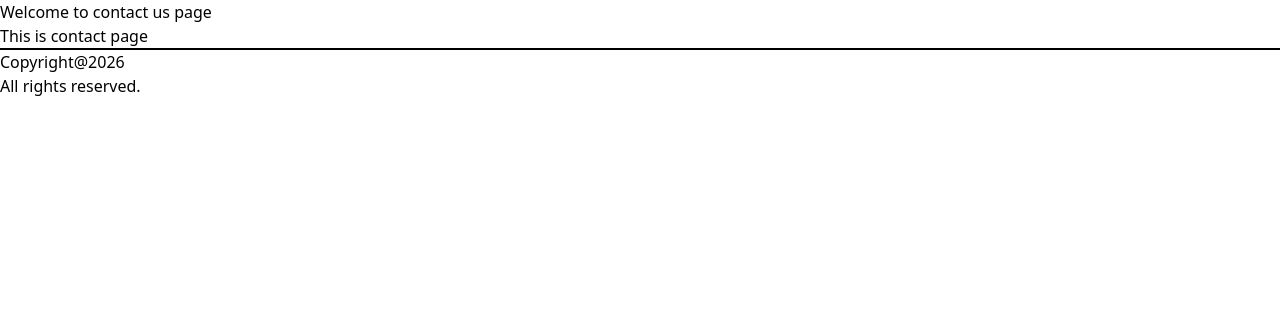
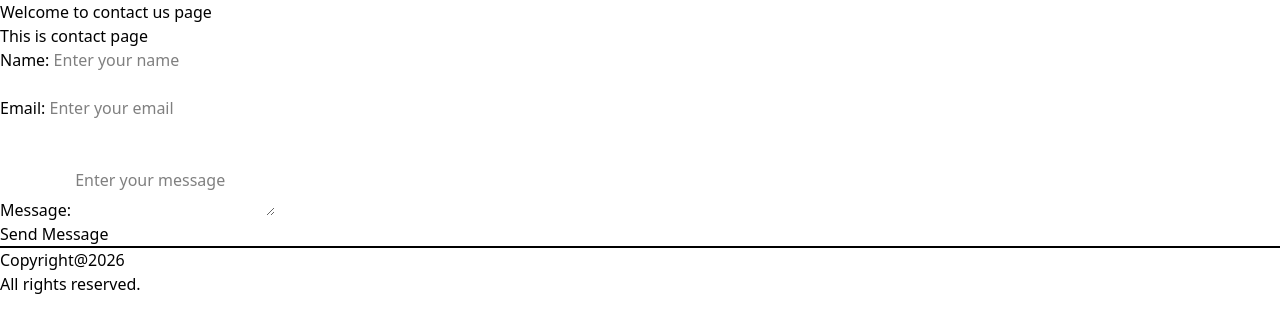
Before and after one commit to sneha200229/Flask-tutorial, a Flask app: page /contact in a window 1280 px wide. Shown: the part 49-382 px from the top of the page. Run offline with Flask 3, Linux system fonts and the light colour scheme.

Commit message:
Commit for request.get and post

```diff
--- a/app.py
+++ b/app.py
@@ -1,4 +1,4 @@
-from flask import Flask, render_template
+from flask import Flask, render_template,request
 
 
 app=Flask(__name__)
@@ -11,10 +11,17 @@ def home():
 def about():
     return render_template("about.html")
 
-@app.route("/contact")
+@app.route("/contact",methods=["GET","POST"])
 def contact():
+    if request.method=="POST":
+        name=request.form.get("username")
+        return f"Hello {name}"
     return render_template("contact.html")
 
+@app.route("/search")
+def search():
+    query=request.args.get("query")
+    return f"You searched for:{query}"
 
 if __name__=="__main__":
     app.run(debug=True) #once you start application, it will automatically run unless you dont manually end
--- a/templates/contact.html
+++ b/templates/contact.html
@@ -2,4 +2,20 @@
 {%block content%}
 <h2>Welcome to contact us page</h2>
 <p>This is contact page</p>
+<form action="/contact" method='POST' >
+    <div>
+        <label>Name:</label>
+        <input type="text" name="username" placeholder="Enter your name">
+        <br><br>
+        <label>Email:</label>
+        <input type="email" name="email" placeholder="Enter your email">
+
+    </div>
+    <br><br>
+    <div>
+        <label>Message:</label>
+        <textarea name="message" placeholder="Enter your message"></textarea>
+    </div>
+    <button type="submit">Send Message</button>
+</form>
 {% endblock %}
```
